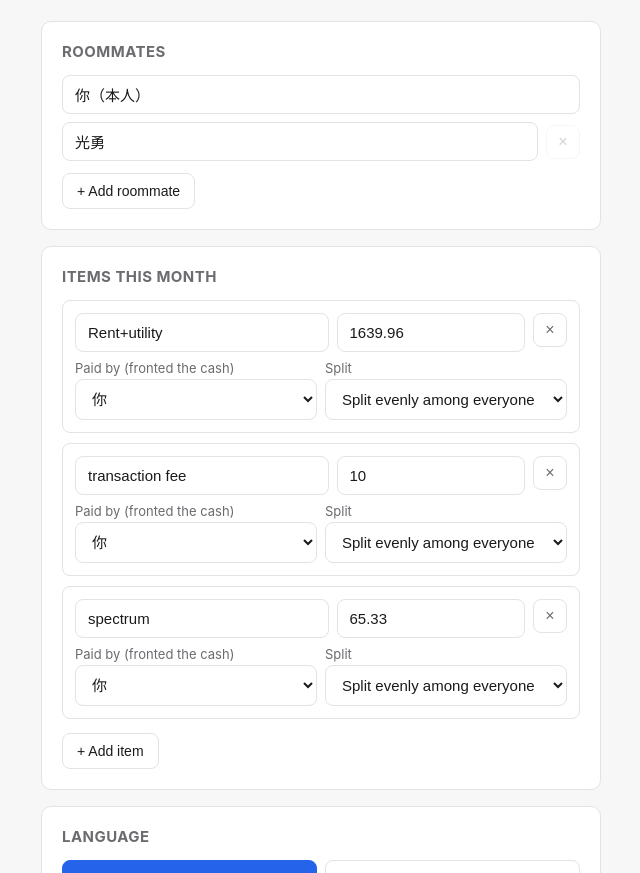
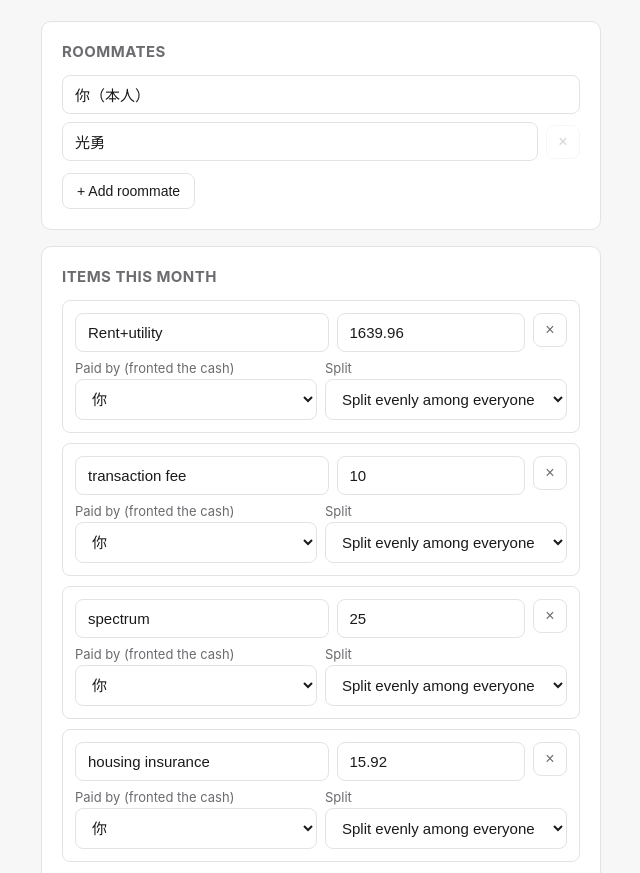
Before and after one commit to ktwu01/rent-calculator, a plain HTML site: page index.html in a window 1280 px wide. Shown: the part 74-947 px from the top of the page, without its empty margins (319-959 px from the left). Drawn offline with Linux system fonts and the light colour scheme.

Commit message:
Add housing insurance item (15.92), set spectrum default to 25

```diff
--- a/index.html
+++ b/index.html
@@ -553,7 +553,8 @@ renderRoommates();
 // seed with the example from the scenario: you fronted everything, split evenly (2 people)
 addItem('Rent+utility', 1639.96, YOU_ID, 'even');
 addItem('transaction fee', 10, YOU_ID, 'even');
-addItem('spectrum', 65.33, YOU_ID, 'even');
+addItem('spectrum', 25, YOU_ID, 'even');
+addItem('housing insurance', 15.92, YOU_ID, 'even');
 </script>
 </body>
 </html>
```
